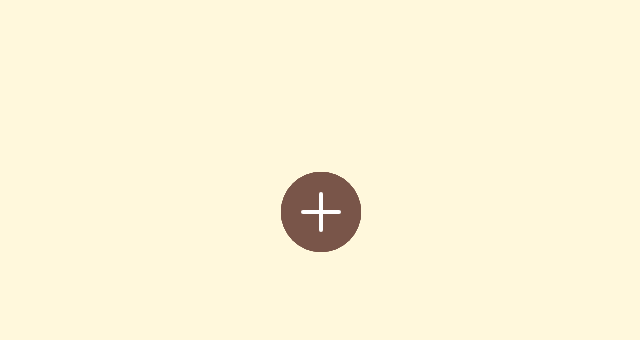
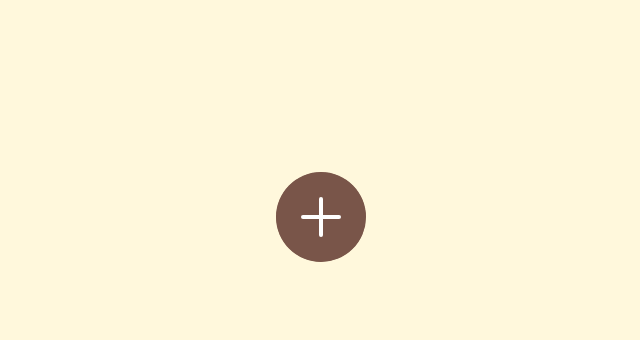
Before and after one commit to q-riku/CSS-JS-Effects, a plain HTML site: page 18 gooey menu-01/index.html in a window 1280 px wide. Shown: the part 148-488 px from the top of the page, without its empty margins (319-959 px from the left). Drawn offline with nearby package versions, Linux system fonts and the light colour scheme.

Commit message:
Update style.css

```diff
--- a/18 gooey menu-01/style.css
+++ b/18 gooey menu-01/style.css
@@ -21,7 +21,7 @@ body {
 
 #menu {
     width: 400px;
-    height: 160px;
+    height: 170px;
     display: flex;
     flex-direction: column;
     align-items: center;
@@ -30,8 +30,8 @@ body {
 }
 
 .btn {
-    width: 80px;
-    height: 80px;
+    width: 90px;
+    height: 90px;
     border-radius: 50%;
     position: relative;
     display: flex;
@@ -61,7 +61,7 @@ body {
 
 ul {
     width: 400px;
-    height: 80px;
+    height: 70px;
     position: relative;
     display: flex;
     align-items: center;
@@ -77,7 +77,7 @@ ul li {
     overflow: hidden;
     position: absolute;
     left: 160px;
-    top: -80px;
+    top: -85px;
     transition: top 0.2s ease-out,transform 0.3s ease-out,background-color 0.2s;
 }
 
```
